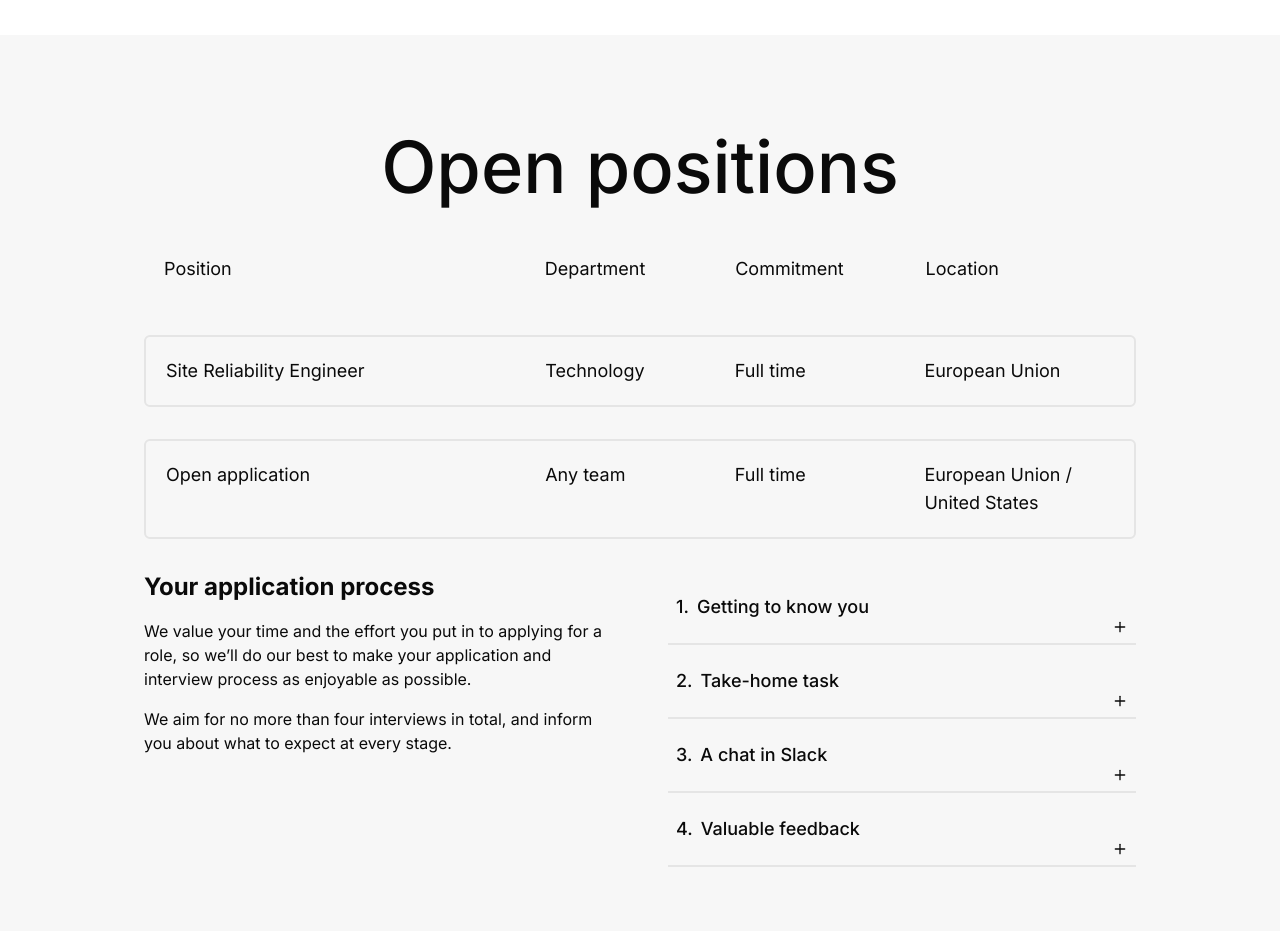
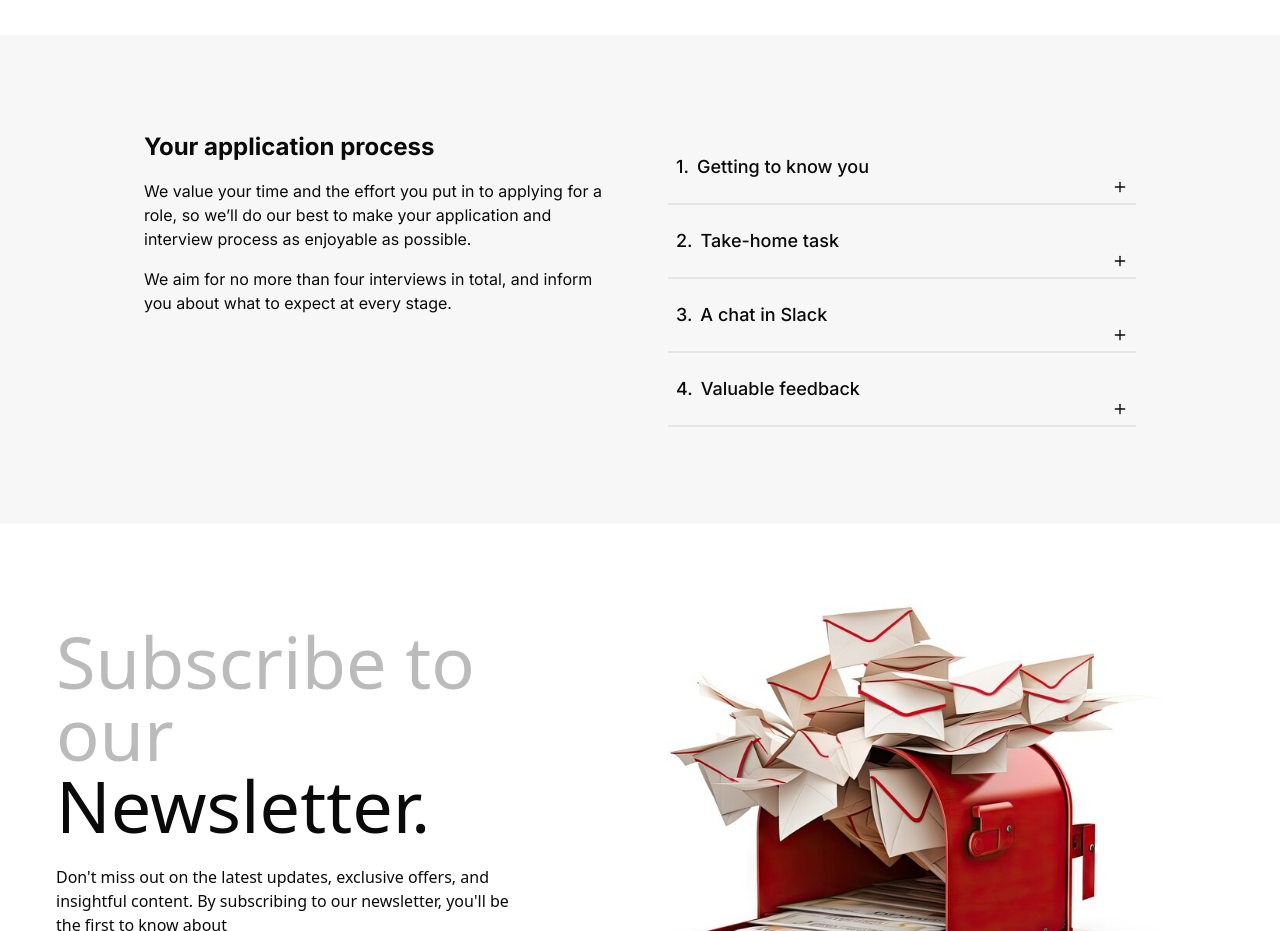
Before and after one commit to Lukman10a/consology, a Next.js app: page /career in a window 1280 px wide. Shown: the part 3200-4131 px from the top of the page. Built offline with nearby package versions, Linux system fonts and the light colour scheme.

Commit message:
update career page

```diff
--- a/src/pages/_app.tsx
+++ b/src/pages/_app.tsx
@@ -10,7 +10,7 @@ export default function App({ Component, pageProps }: AppProps) {
   return (
     <Fragment>
       <NavBar />
-      <main className={`scroll-smooth  ${inter.className} ${inter.variable}`}>
+      <main className={`scroll-smooth ${inter.className} ${inter.variable}`}>
         <Component {...pageProps} />
       </main>
       <NewsLetter />
--- a/src/pages/career.tsx
+++ b/src/pages/career.tsx
@@ -116,7 +116,7 @@ export default function Career({
   return (
     <section>
       <header
-        className="flex flex-col items-center justify-center p-20 md:px-10"
+        className="flex flex-col items-center justify-center p-20"
         style={{
           backgroundImage: `url("/assets/career_bg.png")`,
           backgroundSize: "cover",
@@ -193,9 +193,9 @@ export default function Career({
 
       <div>
         <div className="bg-[#F7F7F7] p-24 px-36">
-          <h1 className="text-center text-7xl font-medium">Open positions</h1>
+          {/* <h1 className="text-center text-7xl font-medium">Open positions</h1> */}
 
-          <div className="my-8 grid grid-cols-5 rounded-md p-5 text-lg">
+          {/* <div className="my-8 grid grid-cols-5 rounded-md p-5 text-lg">
             <p className="col-span-2">Position</p>
             <p>Department</p>
             <p>Commitment</p>
@@ -212,7 +212,7 @@ export default function Career({
               <p>{job.commitment}</p>
               <p>{job.location}</p>
             </div>
-          ))}
+          ))} */}
           <div className="grid grid-cols-2 gap-14">
             <div className="space-y-4">
               <h2 className="text-2xl font-bold">Your application process</h2>
```
Also changed, not shown: src/styles/globals.css (+8 -0 lines).
